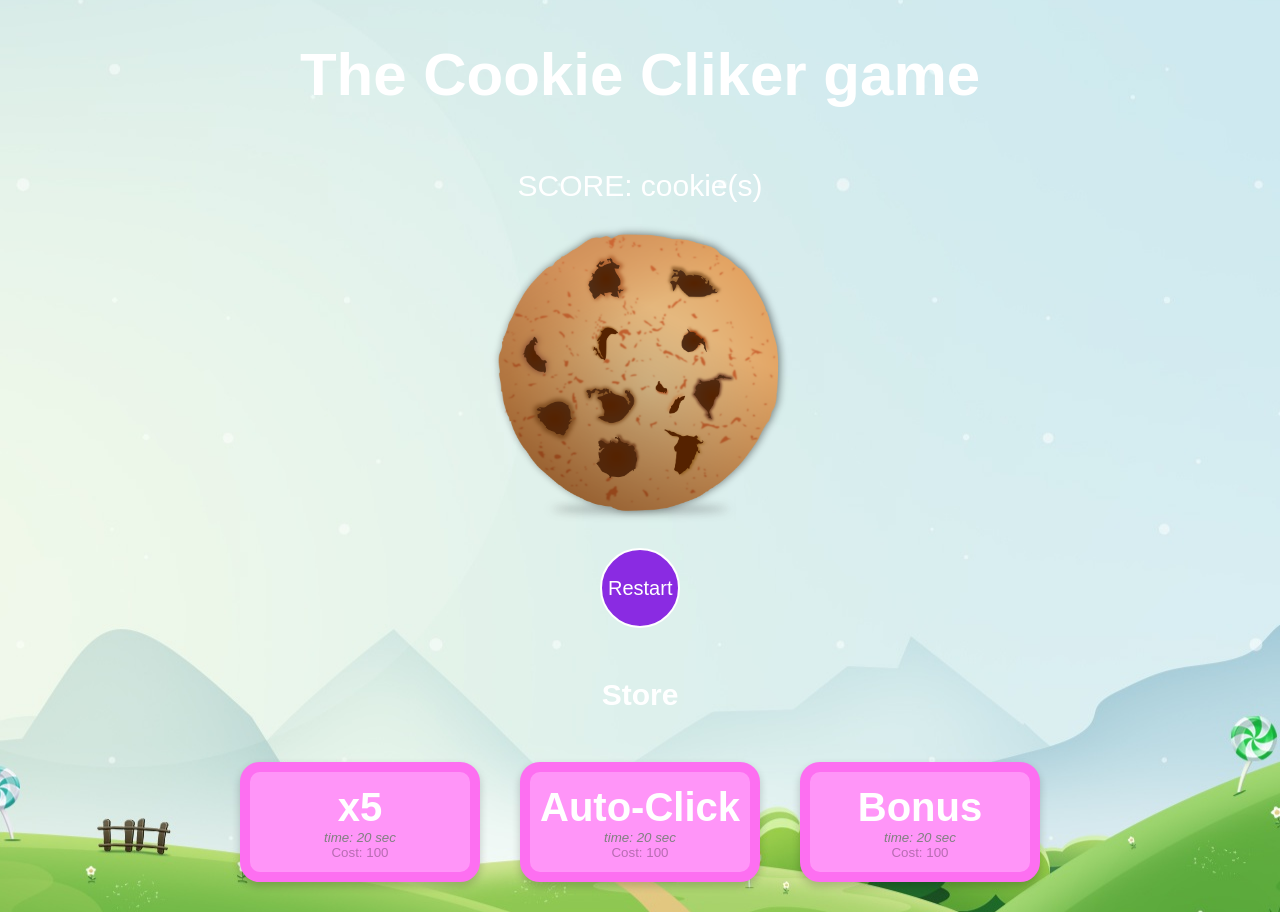
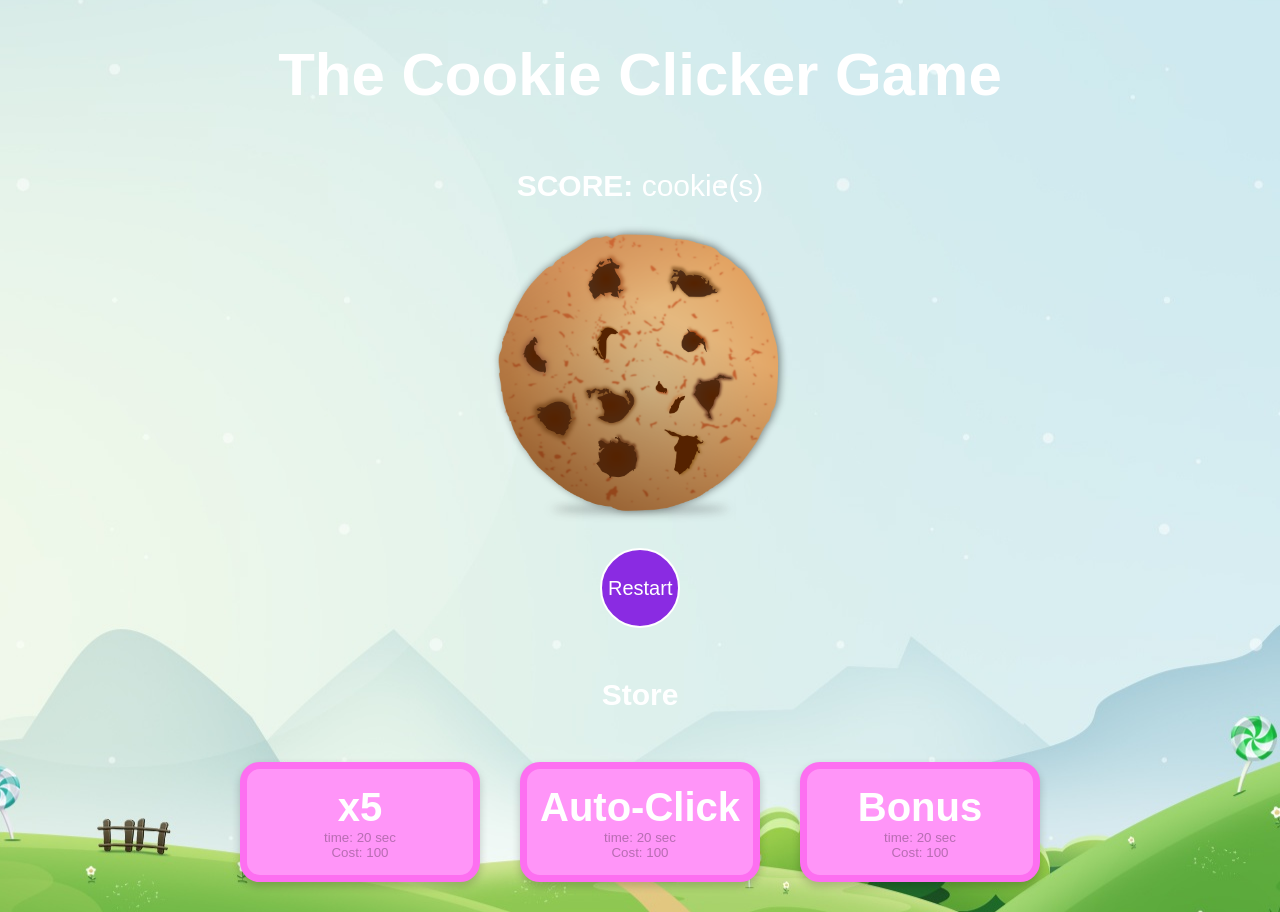
Before and after one commit to lalsdev/cookie-clicker, a plain HTML site: page index.html in a window 1280 px wide. Drawn offline with Linux system fonts and the light colour scheme.

Commit message:
polishing css + id changing

```diff
--- a/assets/css/style.css
+++ b/assets/css/style.css
@@ -89,7 +89,7 @@ h3 {
 /* setup button */
 .button {
     background-color: rgba(256, 149, 248, 70);
-    border: 10px solid rgba(253, 111, 241, 45);
+    border: 7px solid rgba(253, 111, 241, 45);
     border-radius: 20px;
     height: 120px;
     width: 240px;
--- a/index.html
+++ b/index.html
@@ -4,12 +4,12 @@
     <meta charset="UTF-8">
     <meta name="viewport" content="width=device-width, initial-scale=1.0">
     <meta http-equiv="X-UA-Compatible" content="ie=edge">
-    <title>Cookie Cliker</title>
+    <title>Cookie Clicker</title>
     <link rel="stylesheet" href="/assets/css/style.css">
 </head>
 <body>
     <header>
-        <h1>The Cookie Cliker game</h1>
+        <h1>The Cookie Clicker Game</h1>
     </header>
     <main>
         <article>
@@ -17,7 +17,7 @@
             <div id="wrapper">
                 <!-- block for score -->
                 <div id="block-score">
-                    <label for="data-cookie-im">SCORE: <span  id="data-cookie-score"></span> cookie(s)</label>
+                    <label for="data-cookie-im"><b>SCORE: </b><span  id="data-cookie-score"></span> cookie(s)</label>
                 </div>
                 <!-- block for cookie -->
                 <div class="cookie-row">
@@ -38,9 +38,9 @@
                 <button disabled id="btn1" class="button"><span class="btn-value">x5</span>
                     <span>
                         <br>
-                        <span class="time">time: 20 sec</span>
+                        <span id="time1">time: 20 sec</span>
                         <br>
-                        <span clase="price">Cost: 100</span>
+                        <span id="price1">Cost: 100</span>
                     </span>
                 </button>
             </div>
@@ -48,9 +48,9 @@
                 <button disabled id="btn2" class="button"><span class="btn-value">Auto-Click</span>
                     <span>
                         <br>
-                        <span class="time">time: 20 sec</span>
+                        <span id="time2">time: 20 sec</span>
                         <br>
-                        <span clase="price">Cost: 100</span>
+                        <span id="price2">Cost: 100</span>
                     </span>
                 </button>
             </div>
@@ -58,9 +58,9 @@
                 <button disabled id="btn3" class="button"><span class="btn-value">Bonus</span>
                     <br>
                     <span>
-                        <span class="time">time: 20 sec</span>
+                        <span id="time3">time: 20 sec</span>
                         <br>
-                        <span clase="price">Cost: 100</span>
+                        <span id="price3">Cost: 100</span>
                     </span>
                 </button>
             </div>
```
